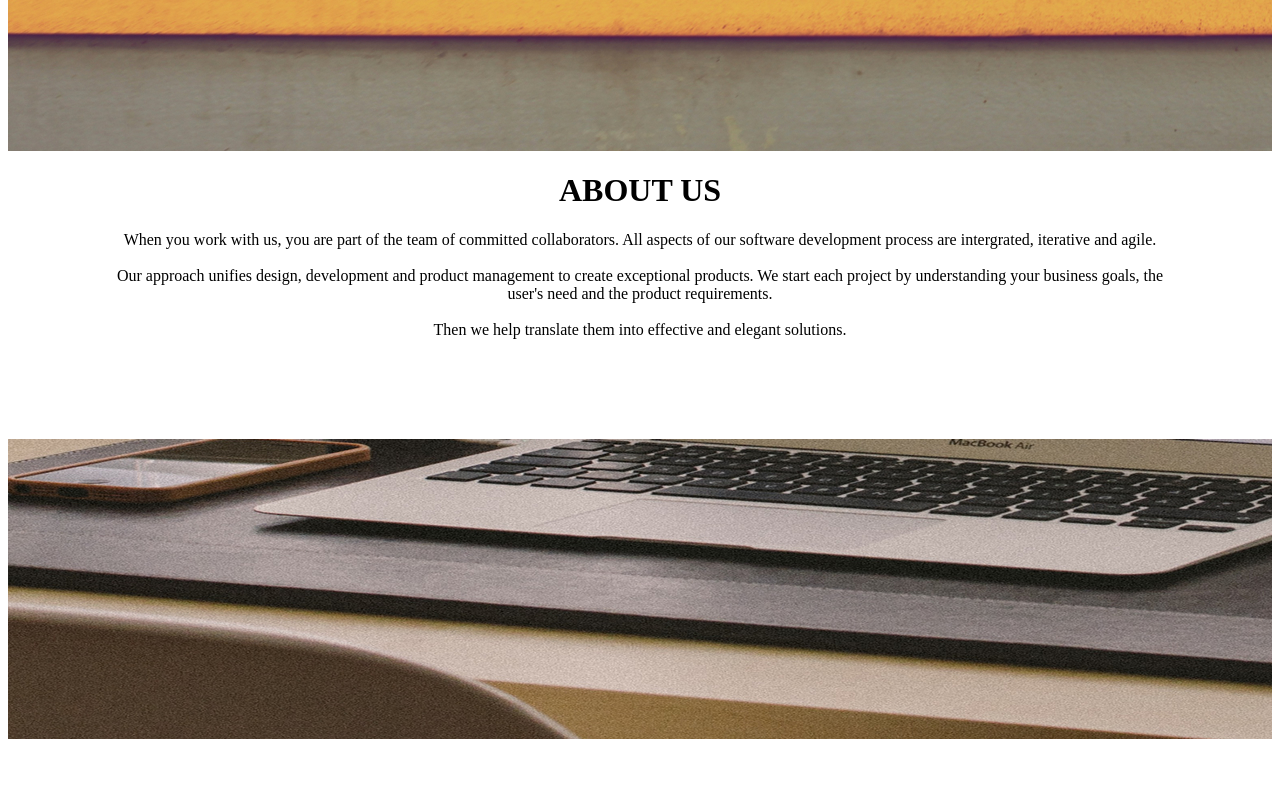
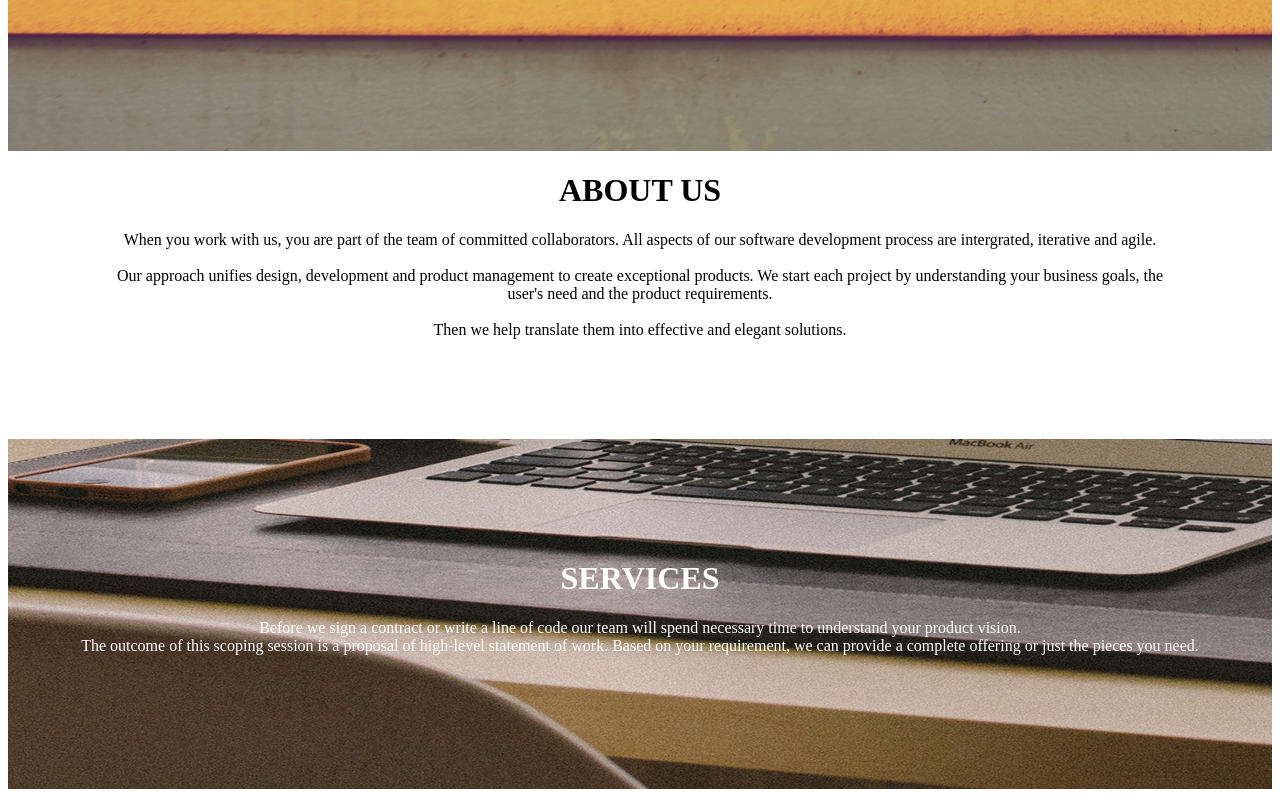
Before and after one commit to Hammertonmutuku/Delani-studio, a plain HTML site: page index.html in a window 1280 px wide. Shown: the part 917-1714 px from the top of the page. Before the commit the page ends 1664 px from the top, so only its background shows below. Drawn offline with Linux system fonts and the light colour scheme.

Commit message:
added the part4

```diff
--- a/index.html
+++ b/index.html
@@ -33,6 +33,12 @@
 
         </div>
         <div class = "part-3">
+                <h1>SERVICES</h1>
+                Before we sign a contract or write a line of code our team will spend necessary time to understand your product vision.<br>
+
+                The outcome of this scoping session is a proposal of high-level statement of work. Based on your requirement, we can provide a complete offering or just the pieces you need.
+        </div>
+        <div class = "part-4">
 
         </div>
     </div>
--- a/styles.css
+++ b/styles.css
@@ -22,7 +22,10 @@ span {
 }
 .part-3 {
     background:url(images/s_image.jpg)no-repeat;
-    height:300px;
+    height:250px;
     margin-top:100px;
+    text-align: center;
+    padding-top: 100px;
+    color:white;
 
 }
```
